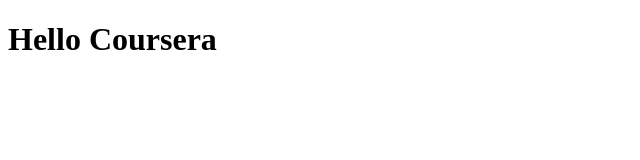
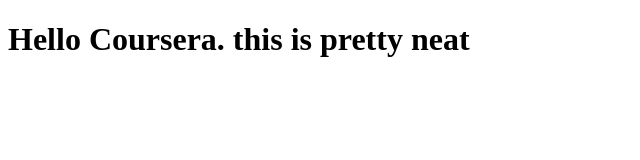
Before and after one commit to vrohith1234/CourseraJS_HTML_CSS, a plain HTML site: page site/index.html in a window 1280 px wide. Shown: the whole page, without its empty margins (0-640 px from the left). Drawn offline with Linux system fonts and the light colour scheme.

Commit message:
small adjustment

```diff
--- a/site/index.html
+++ b/site/index.html
@@ -4,6 +4,6 @@
 	<title>Hello Coursera</title>
 </head>
 <body>
-<h1>Hello Coursera</h1>
+<h1>Hello Coursera. this is pretty neat</h1>
 </body>
 </html>
```
